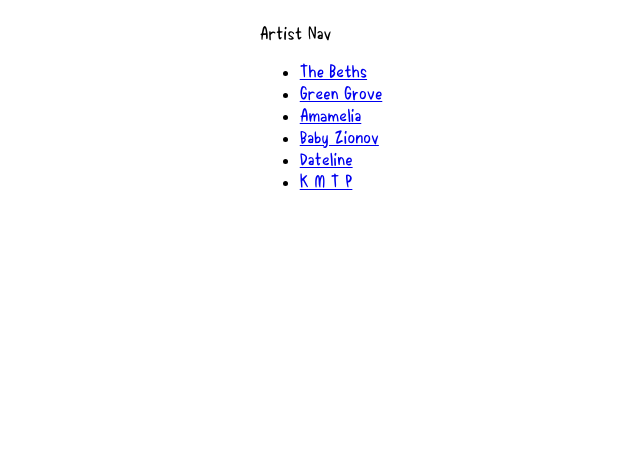
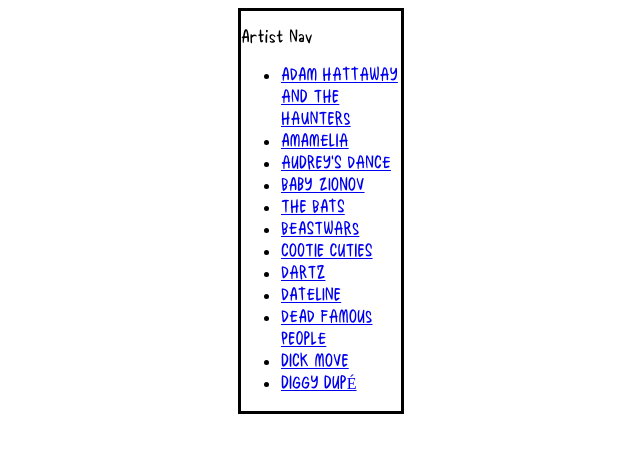
Before and after one commit to zac-arnold/TheOthersWay2020, a Gatsby site: page /lineup in a window 1280 px wide. Shown: the whole page, without its empty margins (319-959 px from the left). Built offline with nearby package versions, Linux system fonts and the light colour scheme; Gatsby itself is replaced by a stand-in of ours.

Commit message:
add json data for artists named a-d

```diff
--- a/src/assets/data/lineupdata.json
+++ b/src/assets/data/lineupdata.json
@@ -2,86 +2,170 @@
   "artists": [
     {
       "id": 1,
-      "name": "The Beths",
-      "bio": "New Zealand four-piece The Beths channel their friendship into high-energy guitar pop with a smart lyrical bite. 2018 was their breakout year, beginning with signing to Carpark Records and Dew Process, before releasing the internationally acclaimed debut album Future Me Hates Me, which was heralded as one the stand-out music releases of that year. The Beths have toured relentlessly on the back of Future Me Hates Me, getting audiences hooked on their ebullient sound. After selling out shows across Australia, New Zealand, North America, the UK and Europe in 2018, the band are proving to be one of the most in-demand live acts on the planet.",
-      "img": "Dateline - Photo Credit Mason Fairey.JPG",
-      "video": "https://www.youtube.com/embed/lvYrJxNwW5I",
+      "name": "ADAM HATTAWAY AND THE HAUNTERS",
+      "bio": "One dark night, under the glow of a gas heater, Adam Hattaway and the Haunters emerged with a soul music anthology in one hand and a glass of red wine in the other. They’ll take you back to the good old days, circa. 1965, when a man could simply fall in love and cry about it. Based in Christchurch, Adam Hattaway and the Haunters have been building a national reputation as an electrifying live act. With sweltering hooks and starry-eyed narrative, their sound says ‘put your arm around the one you love and remember that they won’t be there forever – but maybe that’s a good thing.’ Adam Hattaway is for lovers. A born frontman, he performs alongside three Haunters; Elmore Jones, Liam Quinn, and Thomas Isbister. Their enigmatic live performances are often strengthened by emotive horn lines and organ from some of New Zealand’s filthiest players." ,
+      "img": "/images/AdamHattaway.jpg",
+      "video": "https://www.youtube.com/embed/Mena4rK3Lj0",
       "socialMedia": {
-        "twitter": "https://twitter.com/lizstokedstokes",
-        "instagram": "https://www.instagram.com/lizstokedstokes/",
-        "facebook": "https://www.facebook.com/thebethsnz/",
-        "spotify": "https://open.spotify.com/artist/7DjwIxbe8kpw4pqnzAMoin",
-        "bandcamp": "https://thebethsnz.bandcamp.com/music"
+        "twitter": "",
+        "instagram": "https://www.instagram.com/adam_hattaway/",
+        "facebook": "https://www.facebook.com/adamhattawayandthehaunters/",
+        "spotify": "https://open.spotify.com/artist/6JOrgqVcK9EM8kuiyRf2QV?si=Xb_DmY5CQJmXYrGtpSl-VQ",
+        "bandcamp": "https://adamhattawayandthehaunters.bandcamp.com/"
       }
     },
     {
       "id": 2,
-      "name": "Green Grove",
-      "bio": "New Zealand four-piece The Beths channel their friendship into high-energy guitar pop with a smart lyrical bite. 2018 was their breakout year, beginning with signing to Carpark Records and Dew Process, before releasing the internationally acclaimed debut album Future Me Hates Me, which was heralded as one the stand-out music releases of that year. The Beths have toured relentlessly on the back of Future Me Hates Me, getting audiences hooked on their ebullient sound. After selling out shows across Australia, New Zealand, North America, the UK and Europe in 2018, the band are proving to be one of the most in-demand live acts on the planet.",
-      "img": "src/assets/images/band_photos/BabyZionov.jpg",
-      "video": "https://www.youtube.com/embed/lvYrJxNwW5I",
+      "name": "AMAMELIA",
+      "bio": "Amamelia is the musical project of Amelia Berry, a musician and songwriter currently based in Auckland. Her music combines breaks normally found in Jungle & Drum & Bass with a sugary synthetic pop sensibility. Throughout 2020 Amamelia has been teasing her audience with So Good and Sad and Lonely feat Junny, two singles from her debut album WOW! (due out before the years end via Sunreturn).Outside of Amamelia, Amelia can be found creating ambient soundscapes in caves as Old Chips, playing in queerbo pop-punk band Babyteeth and performing as one half of synth pop duo Fimo. In the past she's been the mastermind behind the romantic jangle of Polyester (fka as Kip McGrath), and one third of queer DJ trio PWB . She is currently host of 95bFM's illustrious chart show, the 95bFM Top 10.",
+      "img": "/images/Amamelia.jpg",
+      "video": "https://www.youtube.com/embed/8LQvrQf-vEU",
       "socialMedia": {
-        "twitter": "https://twitter.com/lizstokedstokes",
-        "instagram": "https://www.instagram.com/lizstokedstokes/",
-        "facebook": "https://www.facebook.com/thebethsnz/",
-        "spotify": "https://open.spotify.com/artist/7DjwIxbe8kpw4pqnzAMoin",
-        "bandcamp": "https://thebethsnz.bandcamp.com/music"
+        "twitter": "https://twitter.com/Mealy_Worm",
+        "instagram": "",
+        "facebook": "https://www.facebook.com/amamelianz/",
+        "spotify": "https://open.spotify.com/artist/7BjYtpKbFrgy8EX8REsjhW?si=qfA3AMyORyOFZtLhJCBF8Q",
+        "bandcamp": "https://amamelia.bandcamp.com/"
       }
     },
     {
       "id": 3,
-      "name": "Amamelia",
-      "bio": "New Zealand four-piece The Beths channel their friendship into high-energy guitar pop with a smart lyrical bite. 2018 was their breakout year, beginning with signing to Carpark Records and Dew Process, before releasing the internationally acclaimed debut album Future Me Hates Me, which was heralded as one the stand-out music releases of that year. The Beths have toured relentlessly on the back of Future Me Hates Me, getting audiences hooked on their ebullient sound. After selling out shows across Australia, New Zealand, North America, the UK and Europe in 2018, the band are proving to be one of the most in-demand live acts on the planet.",
-      "img": "0019363669_10.jpg",
-      "video": "https://www.youtube.com/embed/8LQvrQf-vEU",
+      "name": "AUDREY'S DANCE",
+      "bio": "A weird and wonderful aural concoction comprised of vibraphones, synths, and drum machines, Audrey’s Dance provide the soundtrack to the electric dreams you always wished you could have. Comprised of members of Carnivorous Plant Society, Tiny Ruins and other local Tãmaki Makaurau favourites, this is a group you do not want to miss!",
+      "img": "/images/AudreysDance.jpg",
+      "video": "",
       "socialMedia": {
-        "twitter": "https://twitter.com/lizstokedstokes",
-        "instagram": "https://www.instagram.com/lizstokedstokes/",
-        "facebook": "https://www.facebook.com/thebethsnz/",
-        "spotify": "https://open.spotify.com/artist/7DjwIxbe8kpw4pqnzAMoin",
-        "bandcamp": "https://thebethsnz.bandcamp.com/music"
+        "twitter": "",
+        "instagram": "https://www.instagram.com/audreysdanceband/",
+        "facebook": "https://www.facebook.com/Audreys-Dance-480420772127630/",
+        "spotify": "",
+        "bandcamp": ""
       }
     },
     {
       "id": 4,
-      "name": "Baby Zionov",
+      "name": "BABY ZIONOV",
       "bio": "New Zealand four-piece The Beths channel their friendship into high-energy guitar pop with a smart lyrical bite. 2018 was their breakout year, beginning with signing to Carpark Records and Dew Process, before releasing the internationally acclaimed debut album Future Me Hates Me, which was heralded as one the stand-out music releases of that year. The Beths have toured relentlessly on the back of Future Me Hates Me, getting audiences hooked on their ebullient sound. After selling out shows across Australia, New Zealand, North America, the UK and Europe in 2018, the band are proving to be one of the most in-demand live acts on the planet.",
       "img": "/bandphotos/BabyZionov.jpg",
-      "video": "https://www.youtube.com/embed/lvYrJxNwW5I",
+      "video": "https://www.youtube.com/embed/0Xd8mm87EZg",
       "socialMedia": {
-        "twitter": "https://twitter.com/lizstokedstokes",
-        "instagram": "https://www.instagram.com/lizstokedstokes/",
-        "facebook": "https://www.facebook.com/thebethsnz/",
-        "spotify": "https://open.spotify.com/artist/7DjwIxbe8kpw4pqnzAMoin",
-        "bandcamp": "https://thebethsnz.bandcamp.com/music"
+        "twitter": "https://twitter.com/babyzionov",
+        "instagram": "https://www.instagram.com/babyzionov/",
+        "facebook": "https://www.facebook.com/babyzionov/",
+        "spotify": "https://open.spotify.com/artist/4RLTd4Vi9dfNeEKMnmylaO?si=lOx41DDJTveJZJeZhcgCKw",
+        "bandcamp": "https://babyzionov.bandcamp.com/"
       }
     },
     {
       "id": 5,
-      "name": "Dateline",
-      "bio": "New Zealand four-piece The Beths channel their friendship into high-energy guitar pop with a smart lyrical bite. 2018 was their breakout year, beginning with signing to Carpark Records and Dew Process, before releasing the internationally acclaimed debut album Future Me Hates Me, which was heralded as one the stand-out music releases of that year. The Beths have toured relentlessly on the back of Future Me Hates Me, getting audiences hooked on their ebullient sound. After selling out shows across Australia, New Zealand, North America, the UK and Europe in 2018, the band are proving to be one of the most in-demand live acts on the planet.",
-      "img": "/images/Dateline.jpg",
-      "video": "https://www.youtube.com/embed/lvYrJxNwW5I",
+      "name": "THE BATS",
+      "bio": "The Bats must hold an all-time record in New Zealand (if not the world) as a band that has survived with the same line-up consistently for 38 years. No split ups and reforming for nostalgia’s sake.They’ve clocked up 9 albums - each one evolving with new material from the prolific songwriting hand of Robert Scott. The Bats singer songwriter/guitarist, Robert Scott and bassist/producer Paul Kean both reside in the New Zealand Music Hall of Fame for their achievements, respectively with The Clean and Toy Love. Joined by Kaye Woodward on lead guitar/backing vocals and drummer Malcolm Grant, this combination produces a surprisingly wide range of material with songs from twisted wistful folk to psychedelic rock to bouncy twee pop. But whatever the song style, The Bats’ sound is always distinctively and unmistakably The Bats - the mark of a great band comfortable with who they.",
+      "img": "/bandphotos/THEBATS.jpg",
+      "video": "https://www.youtube.com/embed/xC4SX4c50Ig",
       "socialMedia": {
-        "twitter": "https://twitter.com/lizstokedstokes",
-        "instagram": "https://www.instagram.com/lizstokedstokes/",
-        "facebook": "https://www.facebook.com/thebethsnz/",
-        "spotify": "https://open.spotify.com/artist/7DjwIxbe8kpw4pqnzAMoin",
-        "bandcamp": "https://thebethsnz.bandcamp.com/music"
+        "twitter": "https://twitter.com/theBatsNZ/",
+        "instagram": "https://www.instagram.com/thebatsnz/",
+        "facebook": "https://www.facebook.com/thebats.co.nz/",
+        "spotify": "https://open.spotify.com/artist/2YvNi4oPdBgD45gc1UycxW?si=DhX8CsmSTL-PZAvaWN54HA",
+        "bandcamp": "https://thebats.bandcamp.com/"
       }
     },
     {
       "id": 6,
-      "name": "K M T P",
-      "bio": "New Zealand four-piece The Beths channel their friendship into high-energy guitar pop with a smart lyrical bite. 2018 was their breakout year, beginning with signing to Carpark Records and Dew Process, before releasing the internationally acclaimed debut album Future Me Hates Me, which was heralded as one the stand-out music releases of that year. The Beths have toured relentlessly on the back of Future Me Hates Me, getting audiences hooked on their ebullient sound. After selling out shows across Australia, New Zealand, North America, the UK and Europe in 2018, the band are proving to be one of the most in-demand live acts on the planet.",
-      "img": "0019363669_10.jpg",
-      "video": "https://www.youtube.com/embed/lvYrJxNwW5I",
+      "name": "BEASTWARS",
+      "bio": "In a parallel dimension Beastwars would have just wrapped up their first ever tour of the UK and Europe. 3 weeks playing festivals and small rock clubs throughout the UK, Germany, France, Poland, Austria, Italy, Slovenia and Switzerland. Unfortunately, these plans and everyone else's intentions for 2020 have been seriously scuppered. But the show must go on! Having sold out shows on their August tour in Auckland and Wellington the band are stoked to be playing Others Way 2020 for fans that missed out on tickets to their Whammy Bar show. The band will be digging deep into their repertoire from all four albums including last years number one record 'IV' and possibly including a new song or two written during lockdown.",
+      "img": "/bandphotos/Beastwars.jpg",
+      "video": "https://www.youtube.com/embed/M_Ieh5Er3aw",
       "socialMedia": {
-        "twitter": "https://twitter.com/lizstokedstokes",
-        "instagram": "https://www.instagram.com/lizstokedstokes/",
-        "facebook": "https://www.facebook.com/thebethsnz/",
-        "spotify": "https://open.spotify.com/artist/7DjwIxbe8kpw4pqnzAMoin",
-        "bandcamp": "https://thebethsnz.bandcamp.com/music"
+        "twitter": "https://twitter.com/beastwarsband",
+        "instagram": "https://www.instagram.com/beastwarsband/",
+        "facebook": "https://www.facebook.com/beastwars666",
+        "spotify": "https://open.spotify.com/artist/7xERCiJiUTzPj6X4hRRGh4?si=jSZf_gxsRk6lPofpGGeh5A",
+        "bandcamp": "https://beastwars.bandcamp.com/"
+      }
+    },
+    {
+      "id": 7,
+      "name": "COOTIE CUTIES",
+      "bio": "Formed in the depths of mount Roskill,  3 punk rock mums, Shannon, Kelsie, and Annie had a dream -To take up space and make cute queer feminist punk. Cootie Cuties made their debut late 2019 opening for international internet sensations Crywank. By February 2020 they braved the desert road all the way to Wellington for Waitangi Wastefest. After heavy boardroom negotiations with Auckland’s favorite surf punks JANG, Cootie Cuties won shared custody of drummer Alex. The conditions of the agreement were that they wouldn’t feed him after midnight  for fear of him turning into a gremlin. Drawing from a range of influences from Madonna to Jawbreaker, Cootie Cuties give you something to shake your booty to. Juxtaposed with lyrics about Menstrual Freedom and addressing the issue of domestic violence leaving you with something to think about. ",
+      "img": "/bandphotos/CootieCuties.jpg",
+      "video": "https://www.youtube.com/embed/mlaSA0YDM1Q",
+      "socialMedia": {
+        "twitter": "",
+        "instagram": "https://www.instagram.com/cootiecuties/",
+        "facebook": "https://www.facebook.com/cootiecuties/",
+        "spotify": "",
+        "bandcamp": ""
+      }
+    },
+    {
+      "id": 8,
+      "name": "DARTZ",
+      "bio": "DARTZ are the band from Wellington, New Zealand. Since igniting onto the Welly scene in 2019 with punk bangers to burn and a live show frothier than a shaky pour of Lion Red at the local RSA, the DARTZ boys have definitively set about to become the best party band that Aotearoa has to offer. Channelling the classic Kiwi pub rock vibes of yesteryear alongside landlord-induced anxieties and a healthy interest in pinging, DARTZ have quickly gained recognition in Wellington for a top-tier first year that included the release of debut EP No Matter Whatz, sharing the stage with Aussie legends The Chats twice, playing a world record 14 Crate Day house parties in one day, and the luscious lyricism of “24 beers and 2 free hands” becoming just as iconic in the capital as rowdy Wednesday nights, Mittens and high-qual café nachos.",
+      "img": "/bandphotos/CootieCuties.jpg",
+      "video": "https://www.youtube.com/embed/luhCD_o5Ebk",
+      "socialMedia": {
+        "twitter": "",
+        "instagram": "https://www.instagram.com/smokedartz/",
+        "facebook": "https://www.facebook.com/smokedartz/",
+        "spotify": "https://open.spotify.com/artist/0ekrcj2YAoYh52dJzcvKJi?si=yoUfNWagRWe-LaAkuj8VSQ",
+        "bandcamp": ""
+      }
+    },
+    {
+      "id": 9,
+      "name": "DATELINE",
+      "bio": "Dateline is the musical project of Katie Everingham, a musician and songwriter currently based in Hastings. Her band is made up of the cream of Auckland's indie and alternative crop featuring Callum Devlin (Hans Pucket), Priya Sami (fka Trip Pony, Sami Sisters) and Ruby Walsh (Lips, Trip Pony). Earlier in the year Dateline supported US artist Jaysom and their scorching set was recorded and released as Dateline Live! The EP comes off the back of two hot singles, If You Want It and Such A Bitch. Those songs were recorded by Dateline's original band members Elizabeth Stokes (The Beths) Robert Bruce (The Naenae Express) and Ruby Walsh (Trip Pony). Before the year is over Dateline will hit the studio for another round of recording!",
+      "img": "/images/Dateline.jpg",
+      "video": "https://www.youtube.com/embed/q-gJ3Fqts0w",
+      "socialMedia": {
+        "twitter": "",
+        "instagram": "https://www.instagram.com/dateline2.0/",
+        "facebook": "https://www.facebook.com/Dateline2.0/",
+        "spotify": "https://open.spotify.com/artist/1qmkqOcRV8vy61b2zBBeFm?si=Sr__jEuaRUKHrqucvz5zJw",
+        "bandcamp": "https://dateline.bandcamp.com/"
+      }
+    },
+    {
+      "id": 10,
+      "name": "DEAD FAMOUS PEOPLE",
+      "bio": "Dead Famous People began in the Jervois Rd flat of singer and songwriter Dons Savage in 1986. Dons and keyboard player Biddy Leyland had previously played in Auckland's stroppy girl band 'Freudian Slips'.Shortly after this they signed to Flying Nun after Chris Knox happened upon their song 'Barlow's house'. Following a local buzz around the band, they promptly relocated to London at the invitation of Billy Bragg who had heard them on the radio in Auckland while on a NZ tour. They played regularly in London and recorded a second EP and an album which were well received by the English music press. With Dead famous people members eventually pulling in different directions, Savage returned home to NZ and continued to write songs, settling in a central suburb to raise son Harry. In 2018 a chance meeting in a London club between a longtime DFP fan and Fire records boss James Nicholls, resulted in the signing of DFP to Fire records, after James requested and heard new demos. Their first offering via Fire is the aptly titled album 'Harry' due out on October 9th 2020.",
+      "img": "/images/deadfamouspeople.jpg",
+      "video": "https://www.youtube.com/embed/NU6qBS0m2bo",
+      "socialMedia": {
+        "twitter": "",
+        "instagram": "",
+        "facebook": "https://www.facebook.com/deadfamouspeopleofficial/",
+        "spotify": "https://open.spotify.com/artist/3R6JWhh0dvSFVLS0E1rQSN?si=u7uYYA2jR46Z3Jpg4sn7mA",
+        "bandcamp": "https://deadfamouspeoplefire.bandcamp.com/"
+      }
+    },
+    {
+      "id": 11,
+      "name": "DICK MOVE",
+      "bio": "Dick Move are a 5 piece socialist-party-punk group from Tāmaki Makaurau (New Zealand). They perform short and not so sweet tracks about (insert social injustice issues of the 21st century) thinly veiled as a good time with hooks that remind you of the B-52's played with the speed of a hardcore band. Expect their DIY debut album lovingly produced, recorded and mixed by Peter Ruddell (Wax Chattels, Sulfate) in the second part of 2020.",
+      "img": "/images/DickMove.jpg",
+      "video": "https://www.youtube.com/embed/gksQPQBNLMk",
+      "socialMedia": {
+        "twitter": "",
+        "instagram": "https://www.instagram.com/dick_move_dick_pics/",
+        "facebook": "https://www.facebook.com/DickMoverz/",
+        "spotify": "https://open.spotify.com/artist/4y32anHRxQ5DXUQYomokdU?si=MDKB8KakQ0SWNUmat117WQ",
+        "bandcamp": "https://dickmove2.bandcamp.com/"
+      }
+    },
+    {
+      "id": 12,
+      "name": "DIGGY DUPÉ",
+      "bio": "Diggy Dupé has come a long way from the teenage days of making music with his cousin ReddxRozaay, using the most basic of tools that included a motorola phone and singstar microphone. A finalist for Best Hip Hop Act at the 2019 Vodafone New Zealand Music Awards for his 2018 EP Island Time, the talented rapper  is set to release his full length debut That’s Me, That’s Team on 28 August. Since announcing arriving on the scene with his debut EP K.O.T.I.C (Kids Of The Inner City) in 2017, Diggy Dupé has become a core member of the Auckland hip hop community. While some of his peers represent South Auckland or the city’s Westside, for Diggy Dupé, inspiration and stories are always about being a Central Auckland Polynesian kid. Family, his Niuean heritage, gentrification and identity are recurring themes throughout his releases.",
+      "img": "/images/DiggyDupe.jpg",
+      "video": "https://www.youtube.com/embed/y142q5gEgl8",
+      "socialMedia": {
+        "twitter": "https://twitter.com/DiggyDupe",
+        "instagram": "https://www.instagram.com/diggydupe/",
+        "facebook": "https://www.facebook.com/diggydupe/",
+        "spotify": "https://open.spotify.com/artist/4H3PAXVo7CJWQj30ndGKSn?si=WUuNmUGuR_iFg-hI0tc4bw",
+        "bandcamp": "https://renaissancemusicnz.bandcamp.com/album/island-time"
       }
     }
   ]
--- a/src/components/ArtistNav.jsx
+++ b/src/components/ArtistNav.jsx
@@ -8,7 +8,7 @@ export default function ArtistNav () {
 
   return (
     <>
-    <div className="tobytext">
+    <div className="tobytext artistNav">
       <p >Artist Nav</p>
       <ul>
         {lineupdata.artists.map(key => (
--- a/src/components/Bio.jsx
+++ b/src/components/Bio.jsx
@@ -2,9 +2,8 @@ import React from 'react'
 
 export default function Bio(props) {
   return (
-    <div className="tobytext">
-      <h3 className="tobytext">Bio</h3>
-      <p className="tobytext">{props.bio}</p>
+    <div className="">
+      <p className="">{props.bio}</p>
     </div>
 
   )
--- a/src/styles/main.css
+++ b/src/styles/main.css
@@ -11,10 +11,6 @@
   src: url("../assets/images/TobyComicText-Regular.otf") format("opentype");
 }
 
-/* background colour */
-.towpink {
-background-color: rgb(245, 153, 159);
-}
 /* normal text styling */
 .tobytext {
   font-family: TobyComicText-Regular;
@@ -73,6 +69,13 @@ background-color: rgb(245, 153, 159);
 
 /* Artist Temmplate */
 
+.artistNav {
+  border-style: solid;
+  width: 20vh;
+  height: auto;
+  float: left;
+}
+
 .header {
   width: 100%;
   height: auto;
--- a/src/templates/Artist.jsx
+++ b/src/templates/Artist.jsx
@@ -14,10 +14,10 @@ export default function Artist({ pageContext }) {
       <Header />
       <ArtistNav />
       <h1>{name}</h1>
+      <SocialMedia socialMedia={socialMedia} />
       <Bio bio={bio} />
       <PressPhoto img={img} />
       <Youtube video={video} id={id} />
-      <SocialMedia socialMedia={socialMedia} />
     </div>
   )
 }
```
Also changed, not shown: static/images/AdamHattaway.jpg (added), static/images/AudreysDance.jpg (added), static/images/Beastwars.jpg (added), static/images/THEBATS.jpg (added), static/images/deadfamouspeople.jpg (added), 5 other files.
